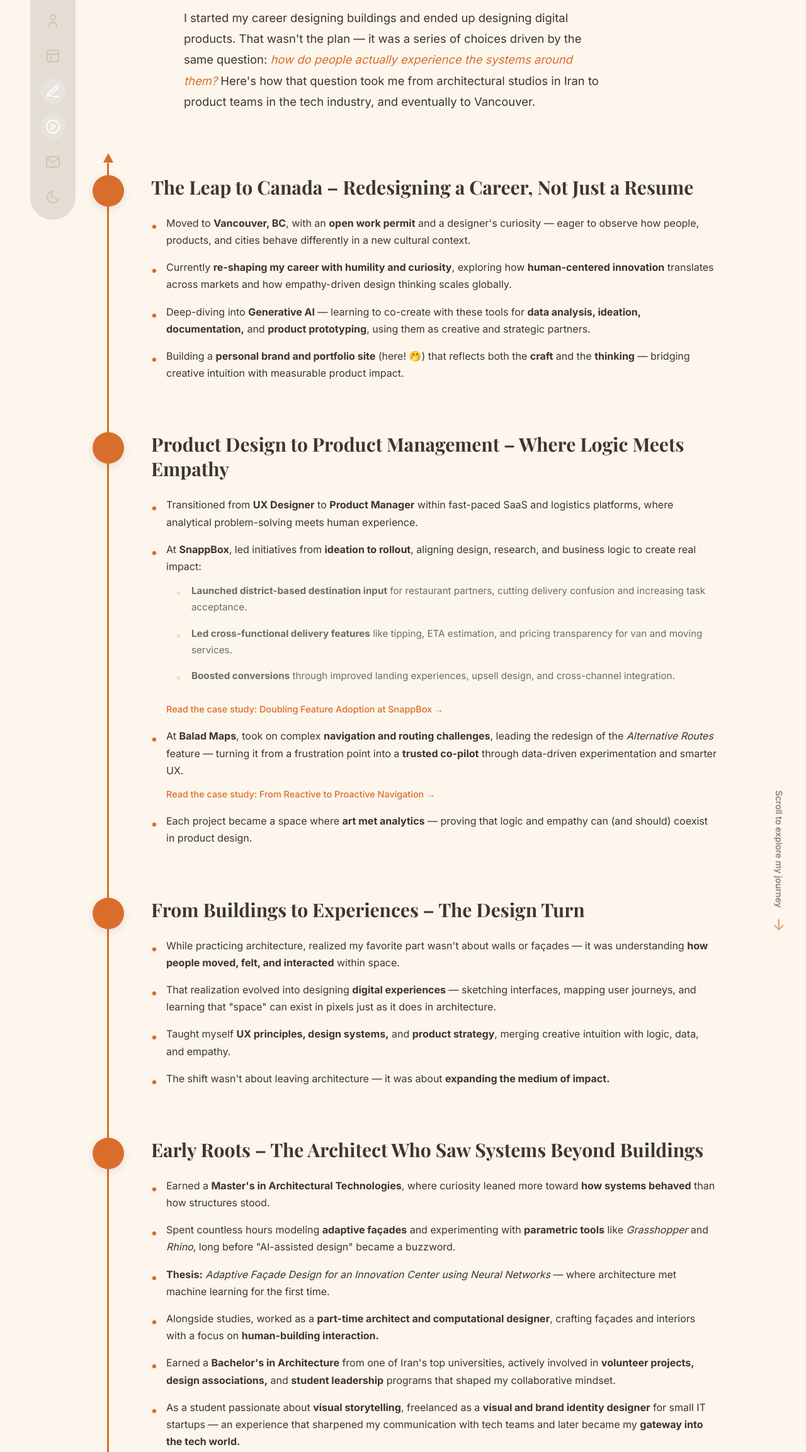
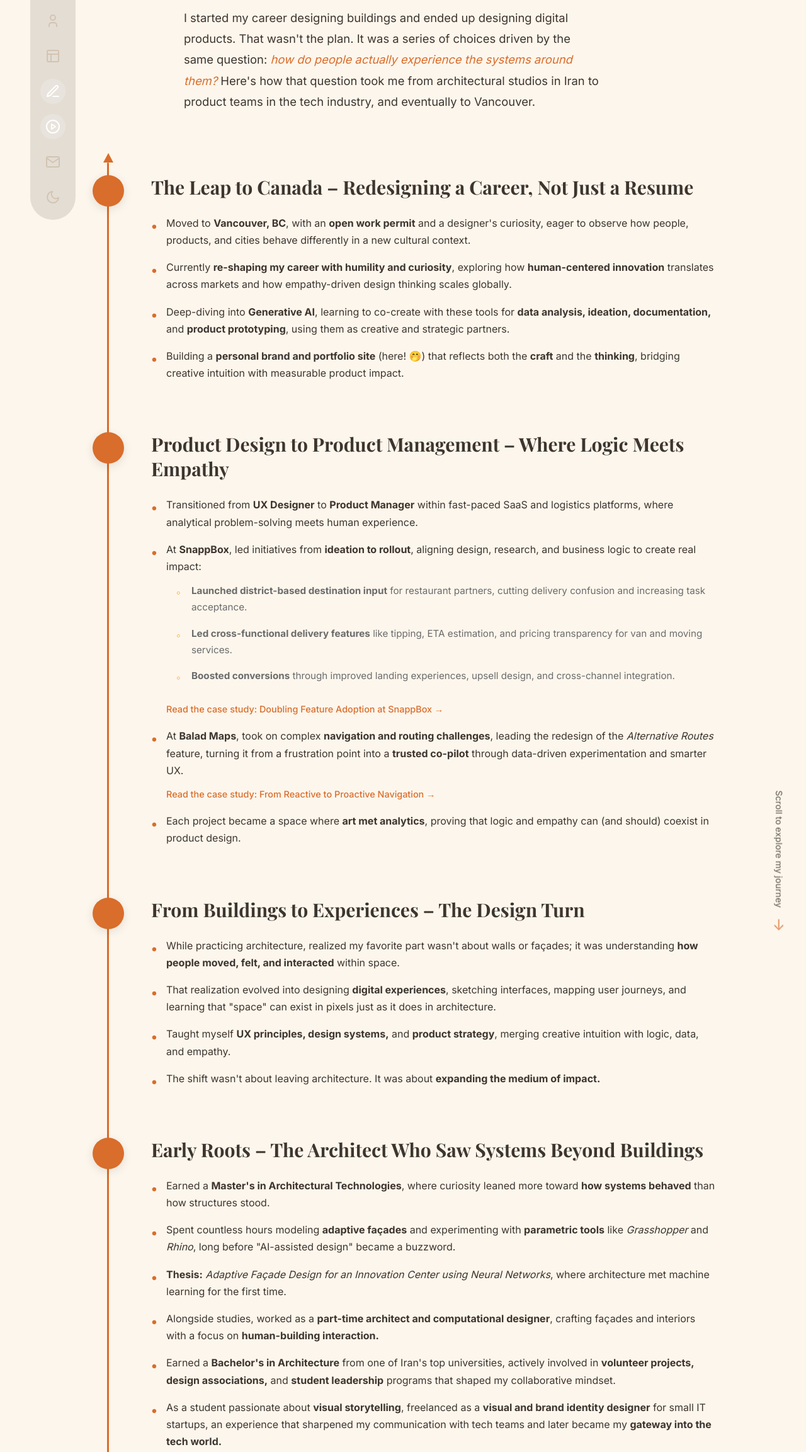
Before and after one commit to maryam93ak/maryam-portfolio, an Astro site: page /story in a window 1280 px wide. Shown: the part 255-2560 px from the top of the page at 63% size. Built offline with nearby package versions, Linux system fonts and the light colour scheme; Astro itself is replaced by a stand-in of ours.

Commit message:
Remove all em dashes from website content
Replace em dashes with commas, semicolons, periods, or parentheses
across story page, homepage, and blog posts for consistent writing style.

Co-Authored-By: Claude Opus 4.6 <noreply@anthropic.com>

```diff
--- a/src/pages/story.astro
+++ b/src/pages/story.astro
@@ -4,7 +4,7 @@ import Layout from '../layouts/Layout.astro';
 
 <Layout
   title="From Architecture to Product Management | Maryam Akhyani"
-  description="How I went from designing buildings in Iran to managing navigation and logistics products in Canada — a career transition driven by curiosity, systems thinking, and human-centered design."
+  description="How I went from designing buildings in Iran to managing navigation and logistics products in Canada. A career transition driven by curiosity, systems thinking, and human-centered design."
   currentPath="/story"
 >
   <!-- Logo -->
@@ -48,7 +48,7 @@ import Layout from '../layouts/Layout.astro';
     <div class="container">
       <h1>From Architecture to Product Management</h1>
       <p class="story-intro">
-        I started my career designing buildings and ended up designing digital products. That wasn't the plan — it was a series of choices driven by the same question: <em>how do people actually experience the systems around them?</em> Here's how that question took me from architectural studios in Iran to product teams in the tech industry, and eventually to Vancouver.
+        I started my career designing buildings and ended up designing digital products. That wasn't the plan. It was a series of choices driven by the same question: <em>how do people actually experience the systems around them?</em> Here's how that question took me from architectural studios in Iran to product teams in the tech industry, and eventually to Vancouver.
       </p>
     </div>
   </section>
@@ -69,10 +69,10 @@ import Layout from '../layouts/Layout.astro';
           <div class="timeline-content">
             <h3>The Leap to Canada – Redesigning a Career, Not Just a Resume</h3>
             <ul>
-              <li>Moved to <strong>Vancouver, BC</strong>, with an <strong>open work permit</strong> and a designer's curiosity — eager to observe how people, products, and cities behave differently in a new cultural context.</li>
+              <li>Moved to <strong>Vancouver, BC</strong>, with an <strong>open work permit</strong> and a designer's curiosity, eager to observe how people, products, and cities behave differently in a new cultural context.</li>
               <li>Currently <strong>re-shaping my career with humility and curiosity</strong>, exploring how <strong>human-centered innovation</strong> translates across markets and how empathy-driven design thinking scales globally.</li>
-              <li>Deep-diving into <strong>Generative AI</strong> — learning to co-create with these tools for <strong>data analysis, ideation, documentation,</strong> and <strong>product prototyping</strong>, using them as creative and strategic partners.</li>
-              <li>Building a <strong>personal brand and portfolio site</strong> (here! 🤭) that reflects both the <strong>craft</strong> and the <strong>thinking</strong> — bridging creative intuition with measurable product impact.</li>
+              <li>Deep-diving into <strong>Generative AI</strong>, learning to co-create with these tools for <strong>data analysis, ideation, documentation,</strong> and <strong>product prototyping</strong>, using them as creative and strategic partners.</li>
+              <li>Building a <strong>personal brand and portfolio site</strong> (here! 🤭) that reflects both the <strong>craft</strong> and the <strong>thinking</strong>, bridging creative intuition with measurable product impact.</li>
             </ul>
           </div>
         </div>
@@ -92,10 +92,10 @@ import Layout from '../layouts/Layout.astro';
                 </ul>
                 <a href="/blog/feature-adoption-discoverability" class="story-case-link">Read the case study: Doubling Feature Adoption at SnappBox &rarr;</a>
               </li>
-              <li>At <strong>Balad Maps</strong>, took on complex <strong>navigation and routing challenges</strong>, leading the redesign of the <em>Alternative Routes</em> feature — turning it from a frustration point into a <strong>trusted co-pilot</strong> through data-driven experimentation and smarter UX.
+              <li>At <strong>Balad Maps</strong>, took on complex <strong>navigation and routing challenges</strong>, leading the redesign of the <em>Alternative Routes</em> feature, turning it from a frustration point into a <strong>trusted co-pilot</strong> through data-driven experimentation and smarter UX.
                 <br/><a href="/blog/proactive-navigation" class="story-case-link">Read the case study: From Reactive to Proactive Navigation &rarr;</a>
               </li>
-              <li>Each project became a space where <strong>art met analytics</strong> — proving that logic and empathy can (and should) coexist in product design.</li>
+              <li>Each project became a space where <strong>art met analytics</strong>, proving that logic and empathy can (and should) coexist in product design.</li>
             </ul>
           </div>
         </div>
@@ -106,10 +106,10 @@ import Layout from '../layouts/Layout.astro';
           <div class="timeline-content">
             <h3>From Buildings to Experiences – The Design Turn</h3>
             <ul>
-              <li>While practicing architecture, realized my favorite part wasn't about walls or façades — it was understanding <strong>how people moved, felt, and interacted</strong> within space.</li>
-              <li>That realization evolved into designing <strong>digital experiences</strong> — sketching interfaces, mapping user journeys, and learning that "space" can exist in pixels just as it does in architecture.</li>
+              <li>While practicing architecture, realized my favorite part wasn't about walls or façades; it was understanding <strong>how people moved, felt, and interacted</strong> within space.</li>
+              <li>That realization evolved into designing <strong>digital experiences</strong>, sketching interfaces, mapping user journeys, and learning that "space" can exist in pixels just as it does in architecture.</li>
               <li>Taught myself <strong>UX principles, design systems,</strong> and <strong>product strategy</strong>, merging creative intuition with logic, data, and empathy.</li>
-              <li>The shift wasn't about leaving architecture — it was about <strong>expanding the medium of impact.</strong></li>
+              <li>The shift wasn't about leaving architecture. It was about <strong>expanding the medium of impact.</strong></li>
             </ul>
           </div>
         </div>
@@ -122,10 +122,10 @@ import Layout from '../layouts/Layout.astro';
             <ul>
               <li>Earned a <strong>Master's in Architectural Technologies</strong>, where curiosity leaned more toward <strong>how systems behaved</strong> than how structures stood.</li>
               <li>Spent countless hours modeling <strong>adaptive façades</strong> and experimenting with <strong>parametric tools</strong> like <em>Grasshopper</em> and <em>Rhino</em>, long before "AI-assisted design" became a buzzword.</li>
-              <li><strong>Thesis:</strong> <em>Adaptive Façade Design for an Innovation Center using Neural Networks</em> — where architecture met machine learning for the first time.</li>
+              <li><strong>Thesis:</strong> <em>Adaptive Façade Design for an Innovation Center using Neural Networks</em>, where architecture met machine learning for the first time.</li>
               <li>Alongside studies, worked as a <strong>part-time architect and computational designer</strong>, crafting façades and interiors with a focus on <strong>human-building interaction.</strong></li>
               <li>Earned a <strong>Bachelor's in Architecture</strong> from one of Iran's top universities, actively involved in <strong>volunteer projects, design associations,</strong> and <strong>student leadership</strong> programs that shaped my collaborative mindset.</li>
-              <li>As a student passionate about <strong>visual storytelling</strong>, freelanced as a <strong>visual and brand identity designer</strong> for small IT startups — an experience that sharpened my communication with tech teams and later became my <strong>gateway into the tech world.</strong></li>
+              <li>As a student passionate about <strong>visual storytelling</strong>, freelanced as a <strong>visual and brand identity designer</strong> for small IT startups, an experience that sharpened my communication with tech teams and later became my <strong>gateway into the tech world.</strong></li>
               <li>After graduation, joined <strong>RMJM's Tehran Studio</strong> as a <strong>BIM Architect</strong>, contributing to <strong>mixed-use and cultural projects</strong> and deepening my understanding of <strong>design systems and multidisciplinary collaboration.</strong></li>
             </ul>
           </div>
```
Also changed, not shown: src/content/blog/feature-adoption-discoverability.md (+2 -2 lines), src/content/blog/proactive-navigation.md (+2 -2 lines), src/pages/index.astro (+4 -4 lines).
